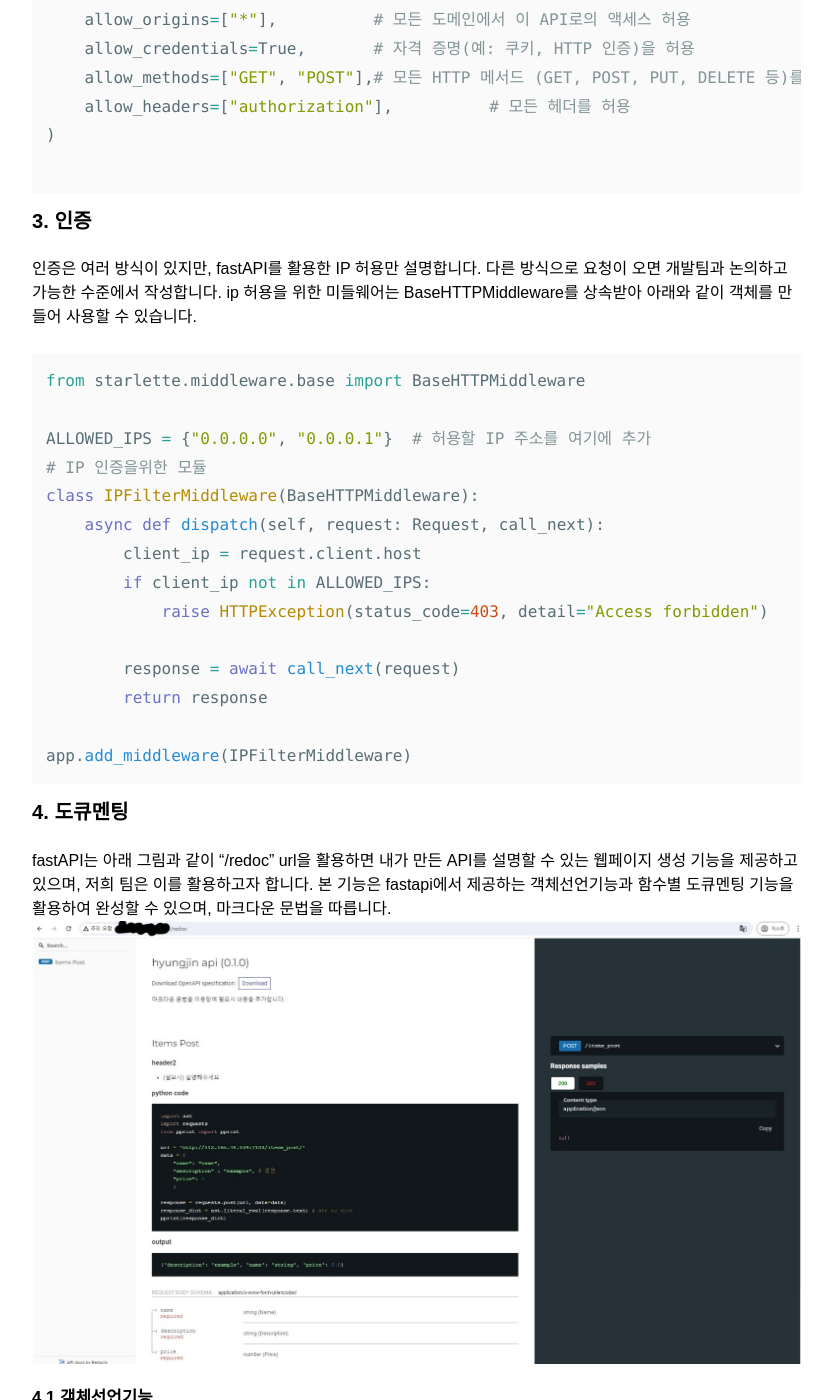
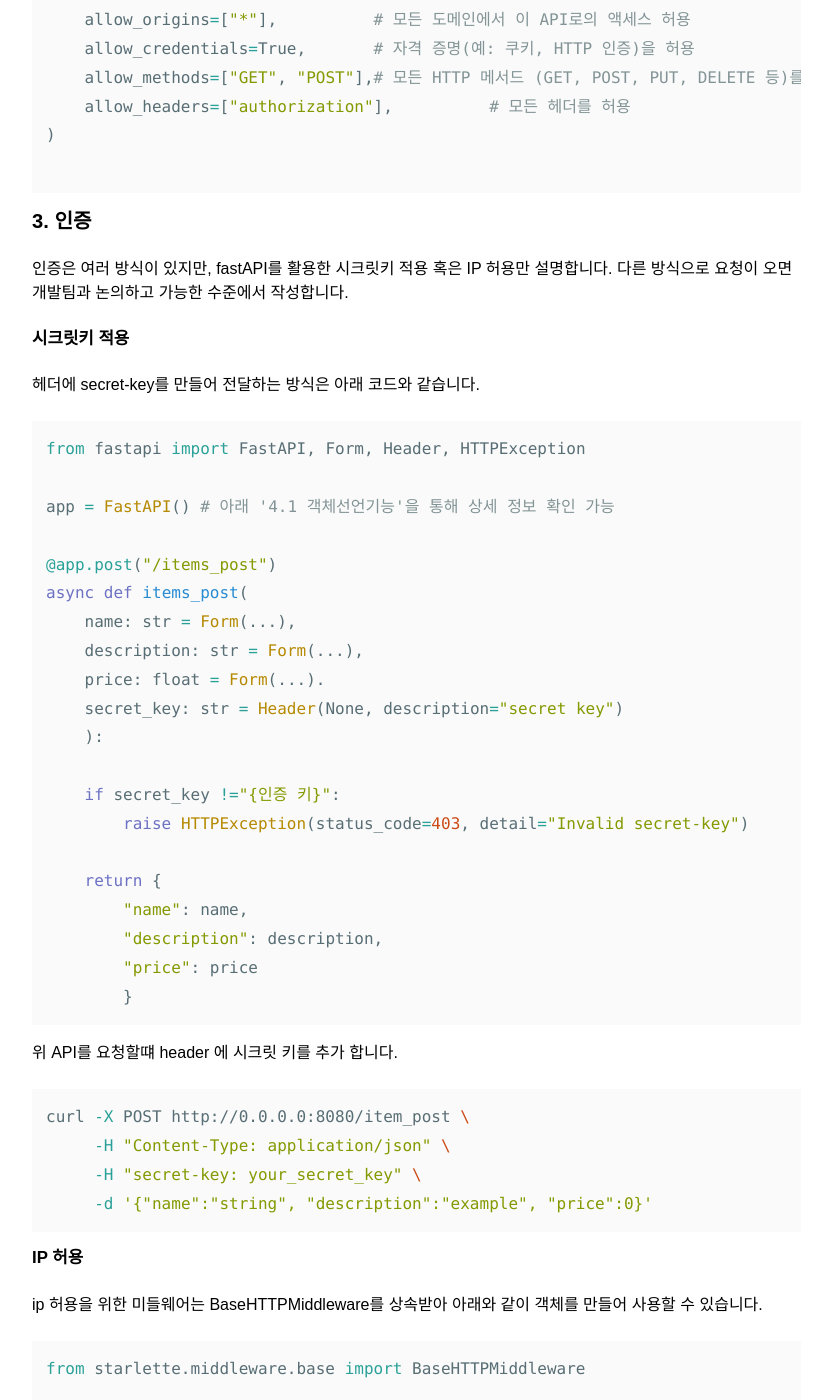
Before and after one commit to aitheimc/aitheimc.github.io, a Jekyll site: the page built from _posts/2024-08-01-guide-for-fastapi.markdown, in a window 1280 px wide and 1400 px high, scrolled down 2076 px. Shown: the whole window, without its empty margins (335-1167 px from the left). Built offline with Jekyll 4.4.1, drawn with Linux system fonts in a browser that asks for light colours; nearby versions of some CDN libraries; some of the changed text lies outside the part shown.

Commit message:
etc_postfix

````diff
--- a/_posts/2024-08-01-guide-for-fastapi.markdown
+++ b/_posts/2024-08-01-guide-for-fastapi.markdown
@@ -26,13 +26,13 @@ fastapi를 통해 완성된 API는 주로 파이썬으로 테스트 되기도
 - 폼
 
 ```bash
-curl -X POST http://0.0.0.0.:8080/item_post =H 'Content-Type: application/x-www-form-urlencoded' -d "name=string&description=example&price=0"
+curl -X POST http://0.0.0.0.:8080/item_post -H 'Content-Type: application/x-www-form-urlencoded' -d "name=string&description=example&price=0"
 ```
 
 - json
 
 ```bash
-curl -X POST http://0.0.0.0.:8080/item_post =H 'Content-Type: application/json' -d '{"name":"string", "description":"example", "price":0}'
+curl -X POST http://0.0.0.0.:8080/item_post -H 'Content-Type: application/json' -d '{"name":"string", "description":"example", "price":0}'
 ```
 
 폼 형식은 제안된 지 오래되고 익숙하게 사용되는 포멧이며, curl 기능을 수행하는 파이썬 request 패키지에서 폼 형식을 파이썬 dict 타입으로 받는 특징을 가집니다. 이에 따라, 별다른 요청이 없다면 폼 형식을 받을 수 있게 fastapi의 Form 메서드를 활용하여 코드를 작성합니다. Form 메서드를 활용항 코드 예시는 아래와 같습니다.
@@ -60,9 +60,9 @@ async def items_post(
 
 ## 미들웨어
 ### 1. 로깅
-utils 디렉션 [부록](#부록)과 같이 logutils.py 파일을 작성한 후 로거를 불러와 사용합니다.
+utils 디렉션에 [로깅 모듈](https://aitheimc.github.io/logutils_temp/)과 같이 logutils.py 파일을 작성한 후 로거를 불러와 사용합니다.
 
-### 2. CORS처리 (Cross-Origin Resource Sharing)
+### 2. CORS처리 (Cross-Origin Resource Sharing, 고객사 요청 및 필요에 따라 작성)
 접근 가능한 도메인, 프로토콜 메서드, 헤더를 정의하고 쿠키 및 인증 접근 허용하는 것을 설정하는 기능을 말합니다. 다른 요청이 없다면, 주로, 모든 도메인 허용, GET, POST 메서드 허용, 모든 헤더 허용, 자격증명 허용으로 설정하지만, 고객사와 커뮤니케이션 할때는 반드시 위 내용을 확인해 주세요. fastapi에서 CORS 처리하는 코드 예시는 아래와 같습니다.
 
 ```python
@@ -79,7 +79,43 @@ app.add_middleware(
 ```
 
 ### 3. 인증
-인증은 여러 방식이 있지만, fastAPI를 활용한 IP 허용만 설명합니다. 다른 방식으로 요청이 오면 개발팀과 논의하고 가능한 수준에서 작성합니다. ip 허용을 위한 미들웨어는 BaseHTTPMiddleware를 상속받아 아래와 같이 객체를 만들어 사용할 수 있습니다.
+인증은 여러 방식이 있지만, fastAPI를 활용한 시크릿키 적용 혹은 IP 허용만 설명합니다. 다른 방식으로 요청이 오면 개발팀과 논의하고 가능한 수준에서 작성합니다.
+#### 시크릿키 적용
+헤더에 secret-key를 만들어 전달하는 방식은 아래 코드와 같습니다.
+
+```python
+from fastapi import FastAPI, Form, Header, HTTPException
+
+app = FastAPI() # 아래 '4.1 객체선언기능'을 통해 상세 정보 확인 가능
+
+@app.post("/items_post")
+async def items_post(
+    name: str = Form(...),
+    description: str = Form(...),
+    price: float = Form(...).
+    secret_key: str = Header(None, description="secret key")
+    ):
+
+    if secret_key !="{인증 키}":
+        raise HTTPException(status_code=403, detail="Invalid secret-key")
+
+    return {
+        "name": name,
+        "description": description,
+        "price": price
+        }
+```
+
+위 API를 요청할떄 header 에 시크릿 키를 추가 합니다.
+```bash
+curl -X POST http://0.0.0.0:8080/item_post \
+     -H "Content-Type: application/json" \
+     -H "secret-key: your_secret_key" \
+     -d '{"name":"string", "description":"example", "price":0}'
+```
+
+#### IP 허용
+ip 허용을 위한 미들웨어는 BaseHTTPMiddleware를 상속받아 아래와 같이 객체를 만들어 사용할 수 있습니다.
 ```python
 from starlette.middleware.base import BaseHTTPMiddleware
 
````
Also changed, not shown: _posts/2024-08-02-logutils-module.markdown (added, +65 -0 lines), _posts/2025-02-24-r_and_m_research_report_method.markdown (+7 -3 lines).
